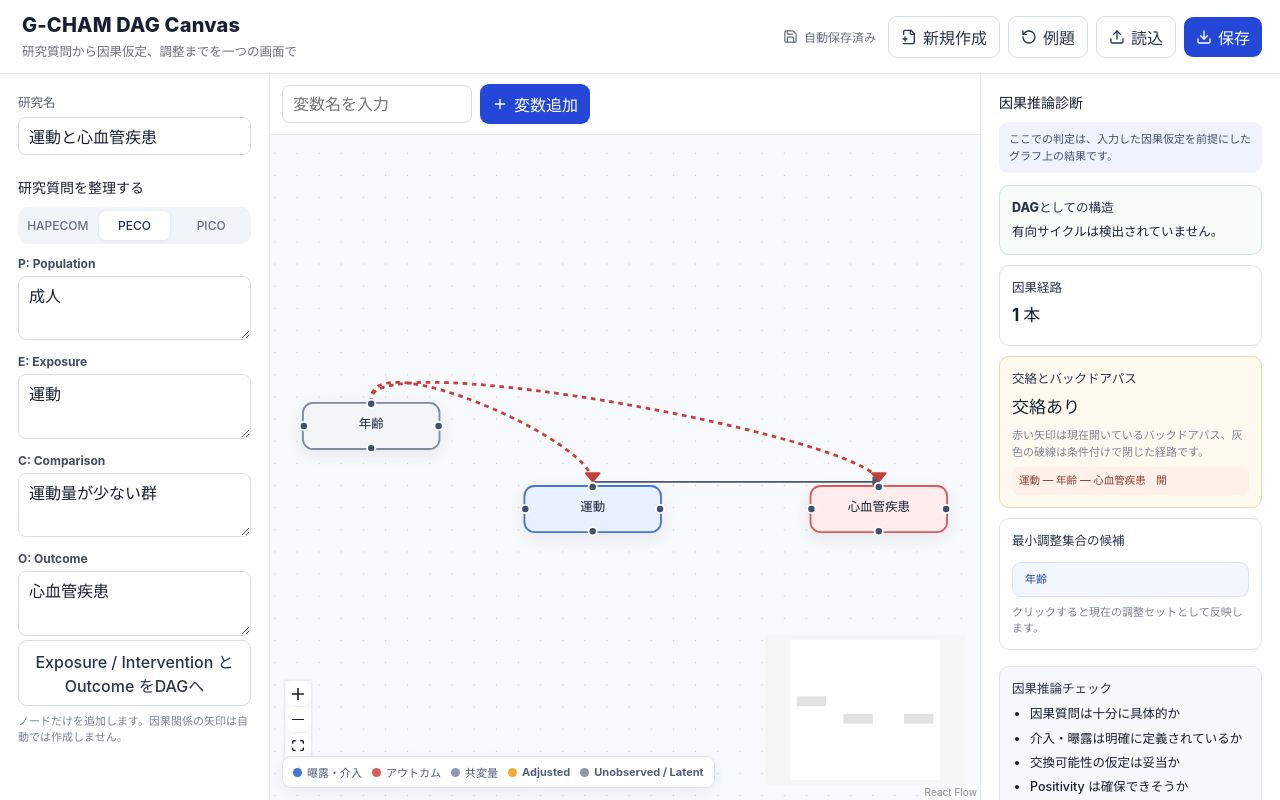
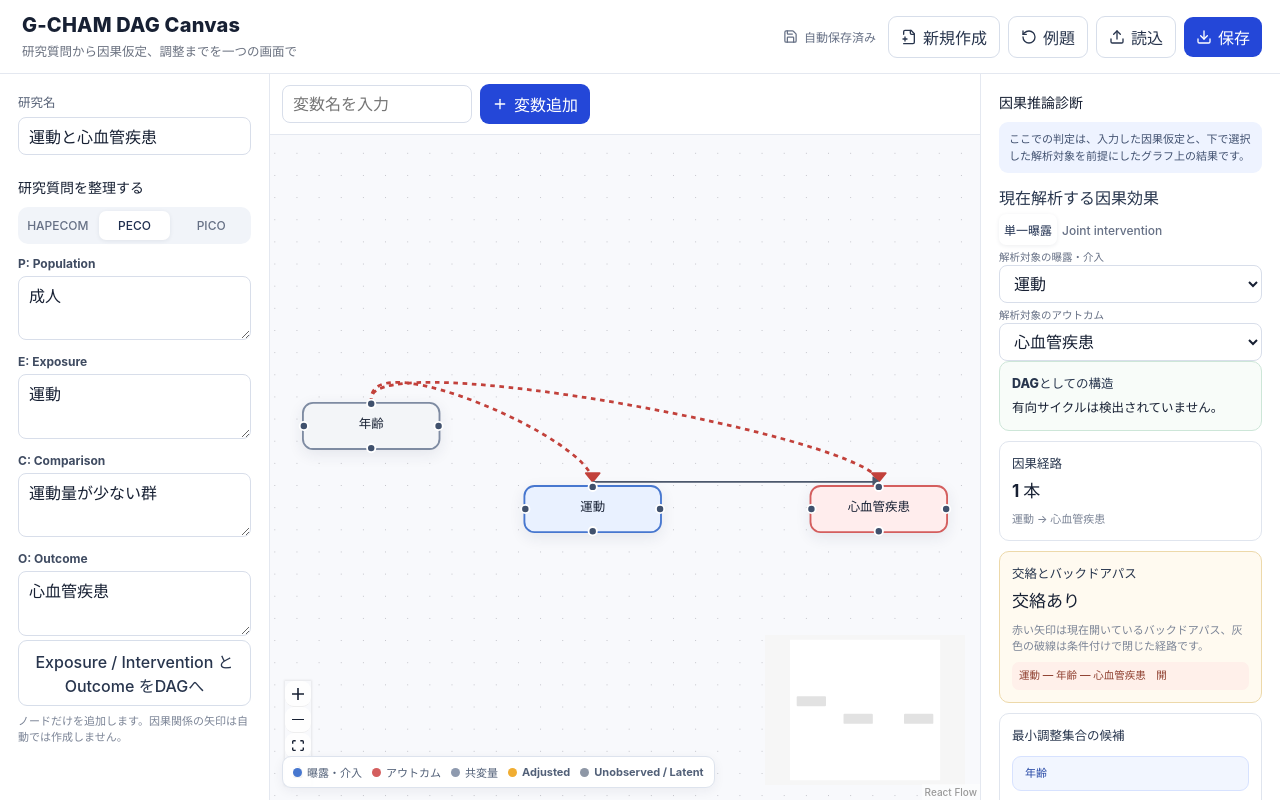
Before and after one commit to GISPHN/g-cham-dag-canvas, a React (Vite) app: page / in a window 1280 px wide. Both pictures are taken after a click on the button "例題". Built offline with nearby package versions, Linux system fonts and the light colour scheme.

Commit message:
Allow multiple exposure nodes with explicit single or joint estimand selection

```diff
--- a/src/App.tsx
+++ b/src/App.tsx
@@ -16,13 +16,19 @@ import {
 } from "@xyflow/react";
 import { Download, FilePlus2, Plus, RotateCcw, Save, Trash2, Upload } from "lucide-react";
 import CausalNode from "./components/CausalNode";
-import type { CausalNodeData, ProjectState, QuestionFramework, VariableRole } from "./types";
+import type {
+  CausalNodeData,
+  EffectMode,
+  ProjectState,
+  QuestionFramework,
+  VariableRole,
+} from "./types";
 import {
-  classifyRelativeRoles,
-  diagnoseBackdoorPaths,
-  directedPaths,
+  classifyRelativeRolesForExposures,
+  diagnoseBackdoorPathsForExposures,
+  directedPathsForExposures,
   hasDirectedCycle,
-  minimalAdjustmentSets,
+  minimalAdjustmentSetsForExposures,
 } from "./lib/graph";
 import { downloadProject, loadProject, readProjectFile, saveProject } from "./lib/storage";
 
@@ -71,6 +77,11 @@ function starterProject(): ProjectState {
       mode: "PECO",
       values: { P: "成人", E: "運動", C: "運動量が少ない群", O: "心血管疾患" },
     },
+    analysisTarget: {
+      effectMode: "single",
+      exposureIds: ["exercise"],
+      outcomeId: "cvd",
+    },
     nodes: [
       { id: "age", position: { x: 90, y: 90 }, data: { label: "年齢", role: "covariate", measurement: "observed" } },
       { id: "exercise", position: { x: 330, y: 180 }, data: { label: "運動", role: "exposure", measurement: "observed" } },
@@ -114,14 +125,27 @@ export default function App() {
     schemaVersion: 1,
     title: "無題の研究",
     question: { mode: "HAPECOM", values: {} },
+    analysisTarget: { effectMode: "single", exposureIds: [] },
     nodes: [],
     edges: [],
   };
 
   const [title, setTitle] = useState(initial.title);
   const [question, setQuestion] = useState<QuestionFramework>(initial.question);
+  const initialExposureIds =
+    initial.analysisTarget?.exposureIds ??
+    initial.nodes.filter((n) => n.data.role === "exposure").map((n) => n.id).slice(0, 1);
+  const initialOutcomeId =
+    initial.analysisTarget?.outcomeId ??
+    initial.nodes.find((n) => n.data.role === "outcome")?.id;
+
   const [nodes, setNodes, onNodesChange] = useNodesState<Node<CausalNodeData>>(initial.nodes.map(normalizeNode));
   const [edges, setEdges, onEdgesChange] = useEdgesState(initial.edges.map(normalizeEdge));
+  const [effectMode, setEffectMode] = useState<EffectMode>(
+    initial.analysisTarget?.effectMode ?? "single",
+  );
+  const [analysisExposureIds, setAnalysisExposureIds] = useState<string[]>(initialExposureIds);
+  const [analysisOutcomeId, setAnalysisOutcomeId] = useState<string | undefined>(initialOutcomeId);
   const [newVariable, setNewVariable] = useState("");
   const [selectedNodeId, setSelectedNodeId] = useState<string | null>(null);
   const [saveMessage, setSaveMessage] = useState(restored ? "前回の内容を復元しました" : "新しいプロジェクト");
@@ -130,8 +154,25 @@ export default function App() {
   const canvasWrapRef = useRef<HTMLDivElement>(null);
   const { screenToFlowPosition, setViewport } = useReactFlow();
 
-  const exposure = nodes.find((n) => n.data.role === "exposure");
-  const outcome = nodes.find((n) => n.data.role === "outcome");
+  const exposureNodes = useMemo(
+    () => nodes.filter((n) => n.data.role === "exposure"),
+    [nodes],
+  );
+  const outcomeNodes = useMemo(
+    () => nodes.filter((n) => n.data.role === "outcome"),
+    [nodes],
+  );
+  const analysisExposures = useMemo(
+    () => exposureNodes.filter((n) => analysisExposureIds.includes(n.id)),
+    [exposureNodes, analysisExposureIds],
+  );
+  const analysisOutcome = outcomeNodes.find((n) => n.id === analysisOutcomeId);
+  const analysisReady =
+    Boolean(analysisOutcome) &&
+    (effectMode === "single"
+      ? analysisExposures.length === 1
+      : analysisExposures.length >= 2);
+
   const adjusted = useMemo(
     () => new Set(nodes.filter((n) => n.data.adjusted).map((n) => n.id)),
     [nodes],
@@ -146,31 +187,73 @@ export default function App() {
   );
   const cycle = useMemo(() => hasDirectedCycle(nodes, edges), [nodes, edges]);
 
+  useEffect(() => {
+    const exposureIds = new Set(exposureNodes.map((n) => n.id));
+    const valid = analysisExposureIds.filter((id) => exposureIds.has(id));
+    if (valid.length !== analysisExposureIds.length) {
+      setAnalysisExposureIds(valid);
+      return;
+    }
+    if (valid.length === 0 && exposureNodes.length > 0) {
+      setAnalysisExposureIds([exposureNodes[0].id]);
+    }
+  }, [exposureNodes, analysisExposureIds]);
+
+  useEffect(() => {
+    const outcomeIds = new Set(outcomeNodes.map((n) => n.id));
+    if (analysisOutcomeId && !outcomeIds.has(analysisOutcomeId)) {
+      setAnalysisOutcomeId(outcomeNodes[0]?.id);
+    } else if (!analysisOutcomeId && outcomeNodes.length > 0) {
+      setAnalysisOutcomeId(outcomeNodes[0].id);
+    }
+  }, [outcomeNodes, analysisOutcomeId]);
+
   const diagnostics = useMemo(() => {
-    if (!exposure || !outcome || cycle) return null;
-    const baselineBackdoor = diagnoseBackdoorPaths(
+    if (!analysisReady || !analysisOutcome || cycle) return null;
+    const exposureIds = analysisExposures.map((n) => n.id);
+    const baselineBackdoor = diagnoseBackdoorPathsForExposures(
       edges,
-      exposure.id,
-      outcome.id,
+      exposureIds,
+      analysisOutcome.id,
       selectedForAnalysis,
     );
-    const backdoor = diagnoseBackdoorPaths(edges, exposure.id, outcome.id, conditioned);
-    const minimal = minimalAdjustmentSets(
+    const backdoor = diagnoseBackdoorPathsForExposures(
+      edges,
+      exposureIds,
+      analysisOutcome.id,
+      conditioned,
+    );
+    const minimal = minimalAdjustmentSetsForExposures(
       nodes,
       edges,
-      exposure.id,
-      outcome.id,
+      exposureIds,
+      analysisOutcome.id,
       12,
       selectedForAnalysis,
     );
     return {
       baselineBackdoor,
       backdoor,
-      directed: directedPaths(edges, exposure.id, outcome.id),
+      directed: directedPathsForExposures(edges, exposureIds, analysisOutcome.id),
       minimal,
-      roles: classifyRelativeRoles(nodes, edges, exposure.id, outcome.id, minimal),
+      roles: classifyRelativeRolesForExposures(
+        nodes,
+        edges,
+        exposureIds,
+        analysisOutcome.id,
+        minimal,
+      ),
     };
-  }, [nodes, edges, conditioned, selectedForAnalysis, exposure, outcome, cycle]);
+  }, [
+    nodes,
+    edges,
+    conditioned,
+    selectedForAnalysis,
+    analysisExposures,
+    analysisOutcome,
+    analysisReady,
+    cycle,
+  ]);
 
   const labelFor = (id: string) => nodes.find((n) => n.id === id)?.data.label ?? id;
 
@@ -179,10 +262,15 @@ export default function App() {
       schemaVersion: 1,
       title,
       question,
+      analysisTarget: {
+        effectMode,
+        exposureIds: analysisExposureIds,
+        outcomeId: analysisOutcomeId,
+      },
       nodes: nodes.map((n) => ({ id: n.id, position: n.position, data: n.data })),
       edges: edges.map((e) => ({ id: e.id, source: e.source, target: e.target })),
     }),
-    [title, question, nodes, edges],
+    [title, question, effectMode, analysisExposureIds, analysisOutcomeId, nodes, edges],
   );
 
   useEffect(() => {
@@ -276,13 +364,8 @@ export default function App() {
       : { x: 140 + stagger * 34, y: 100 + stagger * 26 };
 
     setNodes((ns) => {
-      const demoted = ns.map((n) => {
-        if (role === "exposure" && n.data.role === "exposure") return { ...n, data: { ...n.data, role: "covariate" as VariableRole } };
-        if (role === "outcome" && n.data.role === "outcome") return { ...n, data: { ...n.data, role: "covariate" as VariableRole } };
-        return n;
-      });
       return [
-        ...demoted,
+        ...ns,
         {
           id,
           type: "causal",
@@ -291,6 +374,16 @@ export default function App() {
         },
       ];
     });
+
+    if (role === "exposure") {
+      setAnalysisExposureIds((prev) => {
+        if (effectMode === "joint") return [...new Set([...prev, id])];
+        return prev.length === 0 ? [id] : prev;
+      });
+    }
+    if (role === "outcome" && !analysisOutcomeId) {
+      setAnalysisOutcomeId(id);
+    }
 
     setNewVariable("");
     setSelectedNodeId(id);
@@ -307,15 +400,31 @@ export default function App() {
   const updateSelected = (patch: Partial<CausalNodeData>) => {
     if (!selectedNodeId) return;
     setNodes((ns) =>
-      ns.map((n) => {
-        if (n.id !== selectedNodeId) {
-          if (patch.role === "exposure" && n.data.role === "exposure") return { ...n, data: { ...n.data, role: "covariate" } };
-          if (patch.role === "outcome" && n.data.role === "outcome") return { ...n, data: { ...n.data, role: "covariate" } };
-          return n;
-        }
-        return { ...n, data: { ...n.data, ...patch } };
-      }),
+      ns.map((n) =>
+        n.id === selectedNodeId
+          ? { ...n, data: { ...n.data, ...patch } }
+          : n,
+      ),
     );
+
+    if (patch.role === "exposure") {
+      setAnalysisExposureIds((prev) => {
+        if (effectMode === "joint") return [...new Set([...prev, selectedNodeId])];
+        return prev.length === 0 ? [selectedNodeId] : prev;
+      });
+    } else if (patch.role && patch.role !== "exposure") {
+      setAnalysisExposureIds((prev) => prev.filter((id) => id !== selectedNodeId));
+    }
+
+    if (patch.role === "outcome" && !analysisOutcomeId) {
+      setAnalysisOutcomeId(selectedNodeId);
+    } else if (
+      patch.role &&
+      patch.role !== "outcome" &&
+      analysisOutcomeId === selectedNodeId
+    ) {
+      setAnalysisOutcomeId(undefined);
+    }
   };
 
   const selected = nodes.find((n) => n.id === selectedNodeId) ?? null;
@@ -324,6 +433,8 @@ export default function App() {
     if (!selectedNodeId) return;
     setNodes((ns) => ns.filter((n) => n.id !== selectedNodeId));
     setEdges((es) => es.filter((e) => e.source !== selectedNodeId && e.target !== selectedNodeId));
+    setAnalysisExposureIds((prev) => prev.filter((id) => id !== selectedNodeId));
+    if (analysisOutcomeId === selectedNodeId) setAnalysisOutcomeId(undefined);
     setSelectedNodeId(null);
   };
 
@@ -347,6 +458,9 @@ export default function App() {
     setQuestion({ mode: "HAPECOM", values: {} });
     setNodes([]);
     setEdges([]);
+    setEffectMode("single");
+    setAnalysisExposureIds([]);
+    setAnalysisOutcomeId(undefined);
     setNewVariable("");
     setSelectedNodeId(null);
     setSaveMessage("新しいプロジェクト");
@@ -359,6 +473,15 @@ export default function App() {
     setQuestion(p.question);
     setNodes(p.nodes.map(normalizeNode));
     setEdges(p.edges.map(normalizeEdge));
+    setEffectMode(p.analysisTarget?.effectMode ?? "single");
+    setAnalysisExposureIds(
+      p.analysisTarget?.exposureIds ??
+        p.nodes.filter((n) => n.data.role === "exposure").map((n) => n.id).slice(0, 1),
+    );
+    setAnalysisOutcomeId(
+      p.analysisTarget?.outcomeId ??
+        p.nodes.find((n) => n.data.role === "outcome")?.id,
+    );
     setSelectedNodeId(null);
   };
 
@@ -375,6 +498,15 @@ export default function App() {
       setQuestion(p.question);
       setNodes(p.nodes.map(normalizeNode));
       setEdges(p.edges.map(normalizeEdge));
+      setEffectMode(p.analysisTarget?.effectMode ?? "single");
+      setAnalysisExposureIds(
+        p.analysisTarget?.exposureIds ??
+          p.nodes.filter((n) => n.data.role === "exposure").map((n) => n.id).slice(0, 1),
+      );
+      setAnalysisOutcomeId(
+        p.analysisTarget?.outcomeId ??
+          p.nodes.find((n) => n.data.role === "outcome")?.id,
+      );
       setSelectedNodeId(null);
       setSaveMessage("ファイルを読み込みました");
     } catch (error) {
@@ -532,7 +664,90 @@ export default function App() {
         <aside className="panel right-panel">
           <div className="section-title">因果推論診断</div>
           <div className="assumption-note">
-            ここでの判定は、入力した因果仮定を前提にしたグラフ上の結果です。
+            ここでの判定は、入力した因果仮定と、下で選択した解析対象を前提にしたグラフ上の結果です。
+          </div>
+
+          <div className="analysis-target-card">
+            <div className="card-title">現在解析する因果効果</div>
+            <div className="effect-mode-tabs">
+              <button
+                className={effectMode === "single" ? "tab active" : "tab"}
+                onClick={() => {
+                  setEffectMode("single");
+                  setAnalysisExposureIds((prev) => prev.slice(0, 1));
+                }}
+              >
+                単一曝露
+              </button>
+              <button
+                className={effectMode === "joint" ? "tab active" : "tab"}
+                onClick={() => setEffectMode("joint")}
+              >
+                Joint intervention
+              </button>
+            </div>
+
+            <div className="analysis-field">
+              <span className="editor-label">
+                {effectMode === "single" ? "解析対象の曝露・介入" : "同時に介入する曝露・介入"}
+              </span>
+              {exposureNodes.length === 0 ? (
+                <div className="muted">Exposure / Treatment に指定された変数がありません。</div>
+              ) : effectMode === "single" ? (
+                <select
+                  value={analysisExposureIds[0] ?? ""}
+                  onChange={(e) => setAnalysisExposureIds(e.target.value ? [e.target.value] : [])}
+                >
+                  <option value="">選択してください</option>
+                  {exposureNodes.map((node) => (
+                    <option key={node.id} value={node.id}>{node.data.label}</option>
+                  ))}
+                </select>
+              ) : (
+                <div className="analysis-checkboxes">
+                  {exposureNodes.map((node) => {
+                    const checked = analysisExposureIds.includes(node.id);
+                    return (
+                      <label className="analysis-check" key={node.id}>
+                        <input
+                          type="checkbox"
+                          checked={checked}
+                          onChange={(e) =>
+                            setAnalysisExposureIds((prev) =>
+                              e.target.checked
+                                ? [...new Set([...prev, node.id])]
+                                : prev.filter((id) => id !== node.id),
+                            )
+                          }
+                        />
+                        {node.data.label}
+                      </label>
+                    );
+                  })}
+                </div>
+              )}
+            </div>
+
+            <div className="analysis-field">
+              <span className="editor-label">解析対象のアウトカム</span>
+              {outcomeNodes.length === 0 ? (
+                <div className="muted">Outcome に指定された変数がありません。</div>
+              ) : (
+                <select
+                  value={analysisOutcomeId ?? ""}
+                  onChange={(e) => setAnalysisOutcomeId(e.target.value || undefined)}
+                >
+                  <option value="">選択してください</option>
+                  {outcomeNodes.map((node) => (
+                    <option key={node.id} value={node.id}>{node.data.label}</option>
+                  ))}
+                </select>
+              )}
+            </div>
+
+            {effectMode === "joint" && analysisExposureIds.length < 2 && (
+              <div className="microcopy">Joint interventionでは2つ以上の曝露・介入を選択してください。</div>
+            )}
           </div>
 
           <div className={cycle ? "diagnostic-card danger" : "diagnostic-card ok"}>
@@ -540,17 +755,24 @@ export default function App() {
             <div>{cycle ? "有向サイクルがあります。DAGになるよう矢印を見直してください。" : "有向サイクルは検出されていません。"}</div>
           </div>
 
-          {!exposure || !outcome ? (
+          {!analysisReady ? (
             <div className="diagnostic-card">
-              <div className="card-title">まず設定してください</div>
-              <div>曝露とアウトカムを1つずつ指定すると、バックドアパスと調整候補を解析します。</div>
+              <div className="card-title">解析対象を設定してください</div>
+              <div>
+                Exposure / Treatment と Outcome のノードを作成し、上の「現在解析する因果効果」で対象を選ぶと解析を開始します。
+              </div>
             </div>
           ) : !cycle && diagnostics ? (
             <>
               <div className="diagnostic-card">
                 <div className="card-title">因果経路</div>
                 <div className="metric">{diagnostics.directed.length} 本</div>
-                {diagnostics.directed.length === 0 && <div className="muted">曝露からアウトカムへの有向経路がありません。</div>}
+                <div className="microcopy">
+                  {effectMode === "joint"
+                    ? `${analysisExposures.map((n) => n.data.label).join(" ＋ ")} のjoint intervention → ${analysisOutcome?.data.label}`
+                    : `${analysisExposures[0]?.data.label} → ${analysisOutcome?.data.label}`}
+                </div>
+                {diagnostics.directed.length === 0 && <div className="muted">選択した曝露・介入からアウトカムへの有向経路がありません。</div>}
               </div>
 
               <div className={confoundingExists ? "diagnostic-card warn" : "diagnostic-card ok"}>
@@ -571,6 +793,7 @@ export default function App() {
                 <div className="path-list">
                   {diagnostics.backdoor.slice(0, 8).map((p, i) => (
                     <div key={i} className={p.active ? "path active-path" : "path blocked-path"}>
+                      {effectMode === "joint" && <strong>{labelFor(p.exposureId)}: </strong>}
                       {p.nodes.map(labelFor).join(" — ")}
                       <span>{p.active ? "　開" : "　閉"}</span>
                     </div>
```
